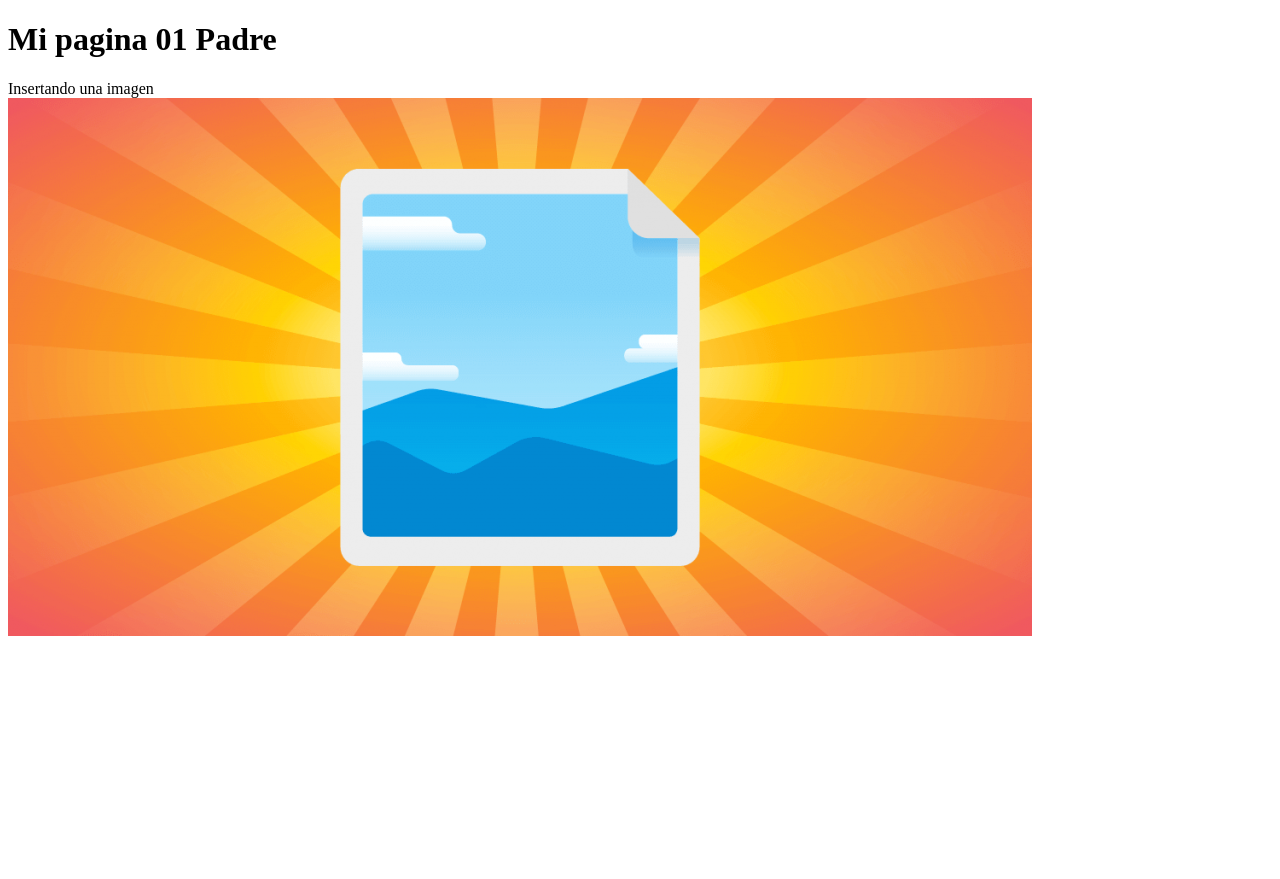
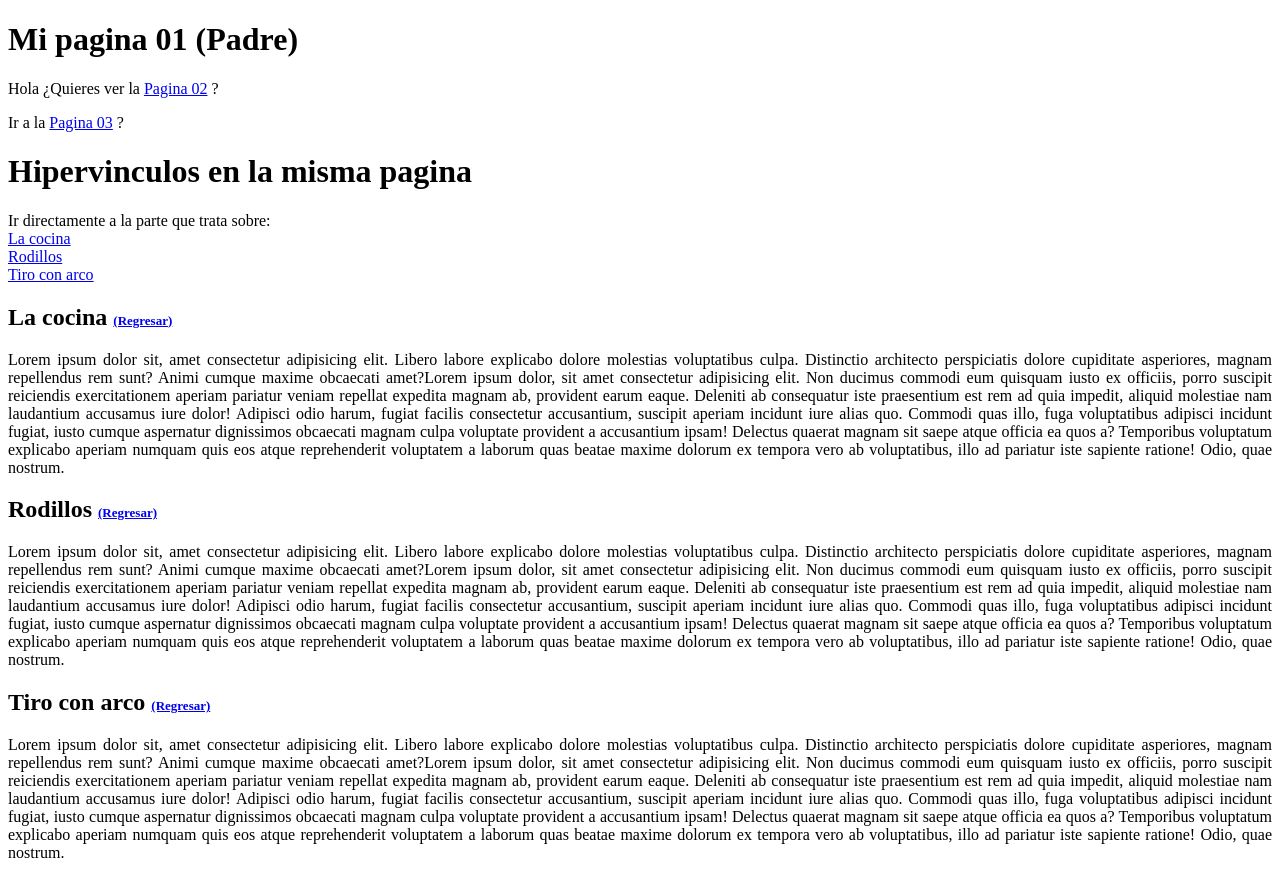
Before and after one commit to FACS2000/dise-oWebGo, a plain HTML site: page Sesion11/pag1.html in a window 1280 px wide. Shown: the top 879 px of the page. Before the commit the page ends 800 px from the top, so only its background shows below. Drawn offline with Linux system fonts and the light colour scheme.

Commit message:
respaldo29-04-22

```diff
--- a/Sesion11/pag1.html
+++ b/Sesion11/pag1.html
@@ -4,12 +4,51 @@
     <meta charset="UTF-8">
     <meta http-equiv="X-UA-Compatible" content="IE=edge">
     <meta name="viewport" content="width=device-width, initial-scale=1.0">
-    <title>Document</title>
+    <title>pagina 01</title>
 </head>
 <body>
-    <h1>Mi pagina 01 Padre</h1>
+    <h1>Mi pagina 01 (Padre)</h1>
+    <p>
+        Hola ¿Quieres ver la <a href="pag2.html">Pagina 02</a> ?
+    </p>
+    <p>
+        Ir a la <a href="contenido/pag3.html">Pagina 03</a> ?
+    </p>
 
+<h1 id="menu">
+    Hipervinculos en la misma pagina
+</h1>
 
+<p>
+    Ir directamente a la parte que trata sobre: <br>
+    <a href="#cocina">La cocina</a> <br>
+    <a href="#rodillo">Rodillos</a> <br>
+    <a href="#tiro">Tiro con arco</a>
+</p>
+
+<h2 id="cocina">La cocina <a href="#menu" style="font-size: small;">(Regresar)</a></h2>
+<p style="text-align: justify;">
+    Lorem ipsum dolor sit, amet consectetur adipisicing elit. Libero labore explicabo dolore molestias voluptatibus culpa. Distinctio architecto perspiciatis dolore cupiditate asperiores, magnam repellendus rem sunt? Animi cumque maxime obcaecati amet?Lorem ipsum dolor, sit amet consectetur adipisicing elit. Non ducimus commodi eum quisquam iusto ex officiis, porro suscipit reiciendis exercitationem aperiam pariatur veniam repellat expedita magnam ab, provident earum eaque.
+    Deleniti ab consequatur iste praesentium est rem ad quia impedit, aliquid molestiae nam laudantium accusamus iure dolor! Adipisci odio harum, fugiat facilis consectetur accusantium, suscipit aperiam incidunt iure alias quo.
+    Commodi quas illo, fuga voluptatibus adipisci incidunt fugiat, iusto cumque aspernatur dignissimos obcaecati magnam culpa voluptate provident a accusantium ipsam! Delectus quaerat magnam sit saepe atque officia ea quos a?
+    Temporibus voluptatum explicabo aperiam numquam quis eos atque reprehenderit voluptatem a laborum quas beatae maxime dolorum ex tempora vero ab voluptatibus, illo ad pariatur iste sapiente ratione! Odio, quae nostrum.
+</p>
+
+<h2 id="rodillo" >Rodillos <a href="#menu" style="font-size: small;">(Regresar)</a></h2>
+<p style="text-align: justify;">
+    Lorem ipsum dolor sit, amet consectetur adipisicing elit. Libero labore explicabo dolore molestias voluptatibus culpa. Distinctio architecto perspiciatis dolore cupiditate asperiores, magnam repellendus rem sunt? Animi cumque maxime obcaecati amet?Lorem ipsum dolor, sit amet consectetur adipisicing elit. Non ducimus commodi eum quisquam iusto ex officiis, porro suscipit reiciendis exercitationem aperiam pariatur veniam repellat expedita magnam ab, provident earum eaque.
+    Deleniti ab consequatur iste praesentium est rem ad quia impedit, aliquid molestiae nam laudantium accusamus iure dolor! Adipisci odio harum, fugiat facilis consectetur accusantium, suscipit aperiam incidunt iure alias quo.
+    Commodi quas illo, fuga voluptatibus adipisci incidunt fugiat, iusto cumque aspernatur dignissimos obcaecati magnam culpa voluptate provident a accusantium ipsam! Delectus quaerat magnam sit saepe atque officia ea quos a?
+    Temporibus voluptatum explicabo aperiam numquam quis eos atque reprehenderit voluptatem a laborum quas beatae maxime dolorum ex tempora vero ab voluptatibus, illo ad pariatur iste sapiente ratione! Odio, quae nostrum.
+</p>
+
+<h2 id="tiro">Tiro con arco <a href="#menu" style="font-size: small;">(Regresar)</a></h2>
+<p style="text-align: justify;">
+    Lorem ipsum dolor sit, amet consectetur adipisicing elit. Libero labore explicabo dolore molestias voluptatibus culpa. Distinctio architecto perspiciatis dolore cupiditate asperiores, magnam repellendus rem sunt? Animi cumque maxime obcaecati amet?Lorem ipsum dolor, sit amet consectetur adipisicing elit. Non ducimus commodi eum quisquam iusto ex officiis, porro suscipit reiciendis exercitationem aperiam pariatur veniam repellat expedita magnam ab, provident earum eaque.
+    Deleniti ab consequatur iste praesentium est rem ad quia impedit, aliquid molestiae nam laudantium accusamus iure dolor! Adipisci odio harum, fugiat facilis consectetur accusantium, suscipit aperiam incidunt iure alias quo.
+    Commodi quas illo, fuga voluptatibus adipisci incidunt fugiat, iusto cumque aspernatur dignissimos obcaecati magnam culpa voluptate provident a accusantium ipsam! Delectus quaerat magnam sit saepe atque officia ea quos a?
+    Temporibus voluptatum explicabo aperiam numquam quis eos atque reprehenderit voluptatem a laborum quas beatae maxime dolorum ex tempora vero ab voluptatibus, illo ad pariatur iste sapiente ratione! Odio, quae nostrum.
+</p>
 
     <p>Insertando una imagen <br>
         <img src="imagen/Consejos-para-hacer-imágenes-increíbles-1024x538.png" alt="Insertando imagen" title="Imagen insertada">
```
Also changed, not shown: Sesion09/curriculumv1/index.html (+12 -8 lines), Sesion11/contenido/pag3.html (added, +17 -0 lines), Sesion11/enlaces.html (added, +14 -0 lines), Sesion11/pag2.html (renamed from Sesion09/pag01.html, +7 -2 lines), Sesion09/curriculumv1/imagen/f1.jpg (added).
